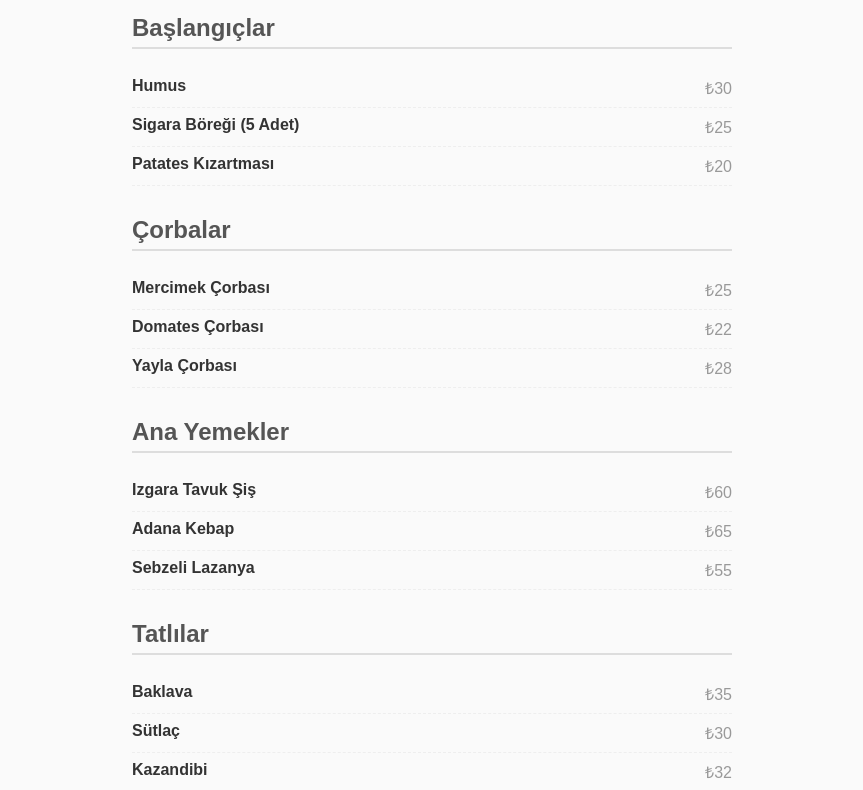
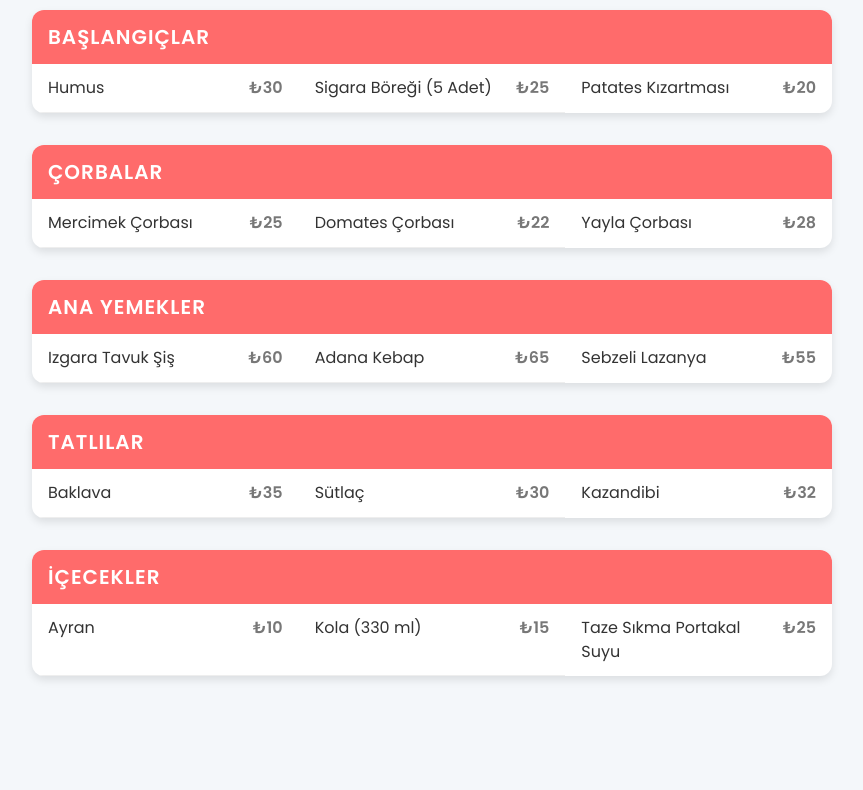
Before and after one commit to Ahmetbrkkaya/menu, a plain HTML site: page menu.html in a window 1280 px wide. Shown: the part 94-884 px from the top of the page, without its empty margins (208-1071 px from the left). After the commit the page ends 834 px from the top, so only its background shows below. Drawn offline with Linux system fonts and the light colour scheme.

Commit message:
Add files via upload

```diff
--- a/menu.html
+++ b/menu.html
@@ -3,67 +3,144 @@
 <head>
   <meta charset="UTF-8">
   <title>Lezzet Durağı Menüsü</title>
+  <link href="https://fonts.googleapis.com/css2?family=Poppins:wght@400;600&display=swap" rel="stylesheet">
   <style>
+    :root {
+      --bg: #f4f7fa;
+      --card-bg: #ffffff;
+      --primary: #ff6b6b;
+      --text: #333333;
+      --muted: #777777;
+      --shadow: rgba(0, 0, 0, 0.1);
+    }
+
+    * { box-sizing: border-box; margin: 0; padding: 0; }
+
     body {
-      font-family: Arial, sans-serif;
-      padding: 20px;
-      max-width: 600px;
+      font-family: 'Poppins', sans-serif;
+      background: var(--bg);
+      color: var(--text);
+      line-height: 1.5;
+      padding: 2rem 1rem;
+    }
+
+    .container {
+      max-width: 800px;
       margin: auto;
-      background: #fafafa;
-      color: #333;
     }
+
     h1 {
       text-align: center;
-      margin-bottom: 30px;
+      font-size: 2rem;
+      margin-bottom: 1.5rem;
+      color: var(--primary);
     }
-    h2 {
-      border-bottom: 2px solid #ddd;
-      padding-bottom: 5px;
-      margin-top: 30px;
-      color: #555;
+
+    .menu-section {
+      background: var(--card-bg);
+      border-radius: 12px;
+      box-shadow: 0 4px 8px var(--shadow);
+      margin-bottom: 2rem;
+      overflow: hidden;
+      transition: transform .2s;
     }
-    ul { list-style: none; padding: 0; }
-    li { display: flex; justify-content: space-between; padding: 8px 0; border-bottom: 1px dashed #eee; }
-    .item { font-weight: bold; }
-    .price { color: #999; }
+    .menu-section:hover {
+      transform: translateY(-4px);
+    }
+
+    .menu-section h2 {
+      background: var(--primary);
+      color: white;
+      padding: 0.75rem 1rem;
+      font-size: 1.25rem;
+      font-weight: 600;
+      text-transform: uppercase;
+      letter-spacing: 1px;
+    }
+
+    .menu-items {
+      display: grid;
+      grid-template-columns: repeat(auto-fit, minmax(200px, 1fr));
+      gap: 0;
+    }
+
+    .menu-item {
+      display: flex;
+      justify-content: space-between;
+      padding: 0.75rem 1rem;
+      border-bottom: 1px solid #eee;
+      transition: background .2s;
+    }
+    .menu-item:last-child {
+      border-bottom: none;
+    }
+    .menu-item:hover {
+      background: var(--bg);
+    }
+
+    .menu-item .item {
+      font-weight: 500;
+    }
+    .menu-item .price {
+      color: var(--muted);
+      font-weight: 600;
+    }
+
+    @media (max-width: 500px) {
+      .menu-items {
+        grid-template-columns: 1fr;
+      }
+    }
   </style>
 </head>
 <body>
+  <div class="container">
     <h1>Lezzet Durağı Menüsü</h1>
 
+    <section class="menu-section">
       <h2>Başlangıçlar</h2>
-  <ul>
-    <li><span class="item">Humus</span><span class="price">₺30</span></li>
-    <li><span class="item">Sigara Böreği (5 Adet)</span><span class="price">₺25</span></li>
-    <li><span class="item">Patates Kızartması</span><span class="price">₺20</span></li>
-  </ul>
+      <div class="menu-items">
+        <div class="menu-item"><span class="item">Humus</span><span class="price">₺30</span></div>
+        <div class="menu-item"><span class="item">Sigara Böreği (5 Adet)</span><span class="price">₺25</span></div>
+        <div class="menu-item"><span class="item">Patates Kızartması</span><span class="price">₺20</span></div>
+      </div>
+    </section>
 
+    <section class="menu-section">
       <h2>Çorbalar</h2>
-  <ul>
-    <li><span class="item">Mercimek Çorbası</span><span class="price">₺25</span></li>
-    <li><span class="item">Domates Çorbası</span><span class="price">₺22</span></li>
-    <li><span class="item">Yayla Çorbası</span><span class="price">₺28</span></li>
-  </ul>
+      <div class="menu-items">
+        <div class="menu-item"><span class="item">Mercimek Çorbası</span><span class="price">₺25</span></div>
+        <div class="menu-item"><span class="item">Domates Çorbası</span><span class="price">₺22</span></div>
+        <div class="menu-item"><span class="item">Yayla Çorbası</span><span class="price">₺28</span></div>
+      </div>
+    </section>
 
+    <section class="menu-section">
       <h2>Ana Yemekler</h2>
-  <ul>
-    <li><span class="item">Izgara Tavuk Şiş</span><span class="price">₺60</span></li>
-    <li><span class="item">Adana Kebap</span><span class="price">₺65</span></li>
-    <li><span class="item">Sebzeli Lazanya</span><span class="price">₺55</span></li>
-  </ul>
+      <div class="menu-items">
+        <div class="menu-item"><span class="item">Izgara Tavuk Şiş</span><span class="price">₺60</span></div>
+        <div class="menu-item"><span class="item">Adana Kebap</span><span class="price">₺65</span></div>
+        <div class="menu-item"><span class="item">Sebzeli Lazanya</span><span class="price">₺55</span></div>
+      </div>
+    </section>
 
+    <section class="menu-section">
       <h2>Tatlılar</h2>
-  <ul>
-    <li><span class="item">Baklava</span><span class="price">₺35</span></li>
-    <li><span class="item">Sütlaç</span><span class="price">₺30</span></li>
-    <li><span class="item">Kazandibi</span><span class="price">₺32</span></li>
-  </ul>
+      <div class="menu-items">
+        <div class="menu-item"><span class="item">Baklava</span><span class="price">₺35</span></div>
+        <div class="menu-item"><span class="item">Sütlaç</span><span class="price">₺30</span></div>
+        <div class="menu-item"><span class="item">Kazandibi</span><span class="price">₺32</span></div>
+      </div>
+    </section>
 
+    <section class="menu-section">
       <h2>İçecekler</h2>
-  <ul>
-    <li><span class="item">Ayran</span><span class="price">₺10</span></li>
-    <li><span class="item">Kola (330 ml)</span><span class="price">₺15</span></li>
-    <li><span class="item">Taze Sıkma Portakal Suyu</span><span class="price">₺25</span></li>
-  </ul>
+      <div class="menu-items">
+        <div class="menu-item"><span class="item">Ayran</span><span class="price">₺10</span></div>
+        <div class="menu-item"><span class="item">Kola (330 ml)</span><span class="price">₺15</span></div>
+        <div class="menu-item"><span class="item">Taze Sıkma Portakal Suyu</span><span class="price">₺25</span></div>
+      </div>
+    </section>
+  </div>
 </body>
 </html>
```
Lines whose indentation alone changed are shown as unchanged.
